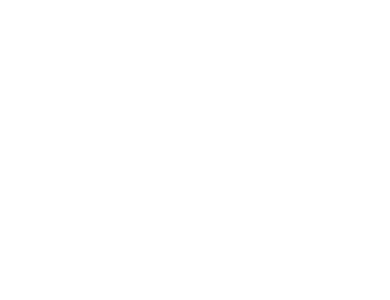
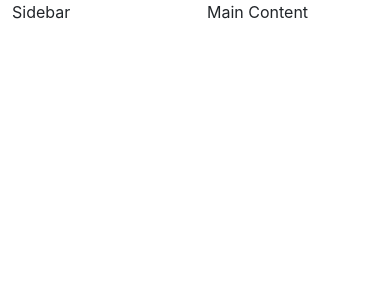
Before and after one commit to Tasi87/zivotopis_v1, a React (Create React App) app: page / in a window 390 px wide. Shown: the top 300 px of the page. Built offline with nearby package versions, Linux system fonts and the light colour scheme.

Commit message:
Vytvoril som Sidebar a MainContent komponenty

```diff
--- a/src/App.js
+++ b/src/App.js
@@ -1,8 +1,21 @@
+
+// Components
+import MainContent from "./Components/MainContent";
+import Sidebar from "./Components/Sidebar";
 
 function App() {
   return (
-    <div>
-
+	<div>
+		<div className="container-fluid">
+			<div className="row">
+				<div className="col col-md-4">
+					<Sidebar />
+				</div>
+				<div className="col col-md-8">
+					<MainContent />
+				</div>
+			</div>
+		</div>
 	 </div>
   );
 }
--- /dev/null
+++ b/src/Components/MainContent.js
@@ -0,0 +1,14 @@
+
+
+// styles
+import './MainContent.css';
+
+function MainContent() {
+	return (
+		<div>
+			Main Content
+		</div>
+	)
+}
+
+export default MainContent;
--- /dev/null
+++ b/src/Components/Sidebar.js
@@ -0,0 +1,14 @@
+
+
+// styles
+import './Sidebar.css';
+
+function Sidebar() {
+	return (
+		<div>
+			Sidebar
+		</div>
+	)
+}
+
+export default Sidebar;
```
Also changed, not shown: src/Components/MainContent.css (added), src/Components/Sidebar.css (added), src/index.css (line endings or trailing spaces).
